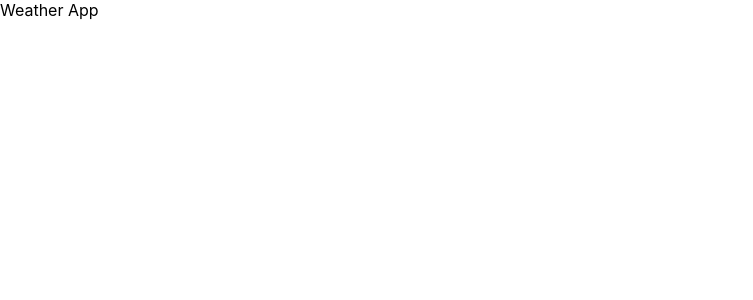
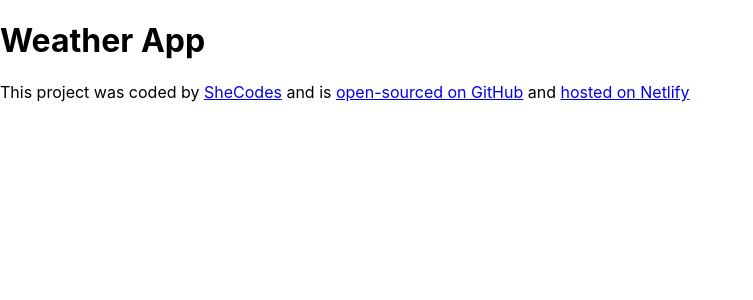
Before and after one commit to dperki02/react-weather-app, a React (Create React App) app: page / in a window 1280 px wide. Shown: the top 300 px of the page, without its empty margins (0-753 px from the left). Built offline with nearby package versions, Linux system fonts and the light colour scheme.

Commit message:
Added Github url and netlify to footer

```diff
--- a/src/App.js
+++ b/src/App.js
@@ -3,7 +3,30 @@
 export default function App() {
   return (
     <div className="App">
-      Weather App
+      <h1>Weather App</h1>
+      <footer>
+        This project was coded by{" "}
+        <a
+          href="https://www.shecodes.io/"
+          target="_blank"
+          rel="noopener noreferrer">
+          SheCodes
+        </a>{" "}
+        and is{" "}
+        <a
+          href="https://github.com/dperki02/react-weather-app"
+          target="_blank"
+          rel="noopener noreferrer">
+          open-sourced on GitHub
+        </a>{" "}
+        and{" "}
+        <a
+          href="https://react-weather-app-dpp.netlify.app"
+          target="_blank"
+          rel="noopener noreferrer">
+          hosted on Netlify
+        </a>
+      </footer>
     </div>
   );
 }
```
